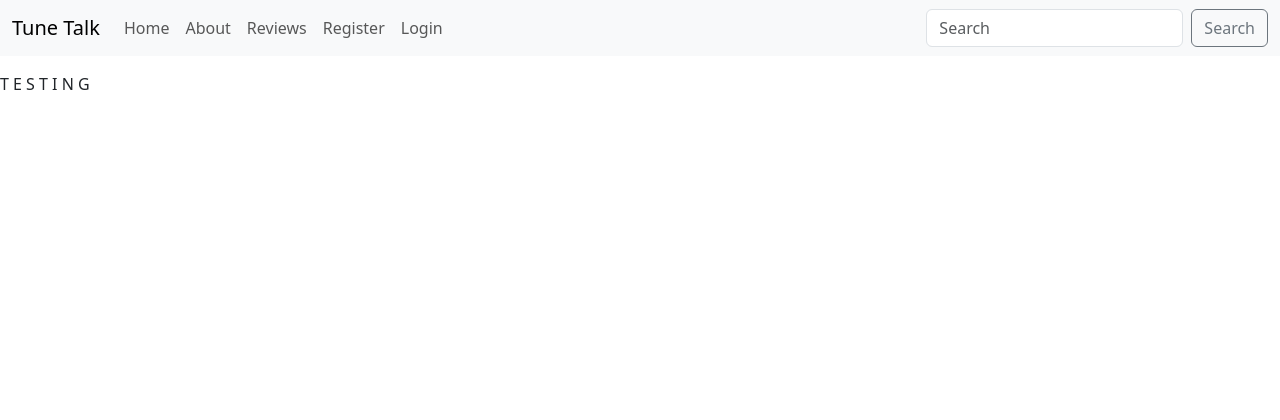
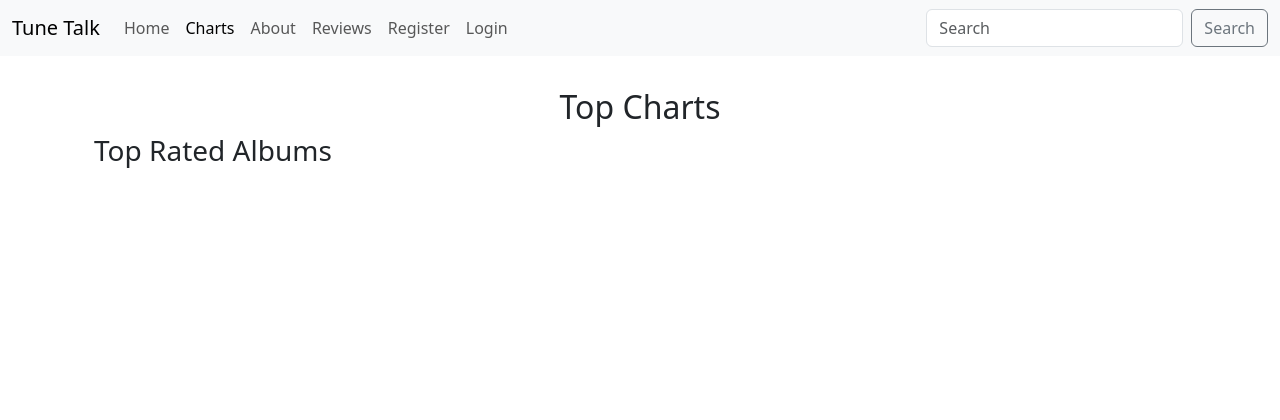
Before and after one commit to xnaavii/tune-talk-pp4, a Django app: page /charts/ in a window 1280 px wide. Shown: the top 420 px of the page. Run offline with Django 5.2, Linux system fonts and the light colour scheme; data that the repository does not hold is empty.

Commit message:
add top rated albums chart

```diff
--- a/charts/templates/charts/charts.html
+++ b/charts/templates/charts/charts.html
@@ -1,6 +1,26 @@
 {% extends 'base.html' %}
 {% block content %}
-{% for test in tests %}
-{{test}}
-{% endfor %}
+<div class="container">
+    <div class="container">
+        <h2 class="text-center mt-3">Top Charts</h2>
+
+        <div class="row">
+            <!-- Top Rated Albums -->
+            <div class="col-md-6">
+                <h3>Top Rated Albums</h3>
+                <ul class="list-group">
+                    {% for album in top_albums %}
+                    <li class="list-group-item d-flex justify-content-between align-items-center">
+                        <div>
+                            <a href="{% url 'album_detail' album_id=album.album_id %}" class="text-decoration-none">
+                                <img src="{{ album.artwork }}" alt="{{ album.title }}" class="img-fluid rounded" style="width: 50px; height: 50px;">
+                            </a>
+                            <strong>{{ album.title }}</strong>
+                        </div>
+                        <span class="badge bg-primary rounded-pill">{{ album.average_rating|floatformat:1 }}</span>
+                    </li>
+                    {% endfor %}
+                </ul>
+            </div>
+</div>
 {% endblock content %}
--- a/charts/views.py
+++ b/charts/views.py
@@ -4,8 +4,9 @@
 # Create your views here.
 def charts(request):
 
-    tests = "TESTING"
-
-    context = {"tests": tests}
+    # Fetch the top 5 albums based on average rating
+    top_albums = Album.objects.annotate(average_rating=Avg('reviews__rating')).filter(average_rating__lte=5)
+    top_albums = top_albums.order_by('-average_rating')[:10]
+    context = {"top_albums": top_albums}
 
     return render(request, "charts/charts.html", context)
--- a/templates/base.html
+++ b/templates/base.html
@@ -27,6 +27,9 @@
             <ul class="navbar-nav me-auto mb-2 mb-lg-0">
             <li class="nav-item">
                 <a class="nav-link {% if request.path == '/' %}active{% endif %}" aria-current="page" href="{% url 'home' %}">Home</a>
+            </li>
+            <li class="nav-item">
+                <a class="nav-link {% if request.path == '/charts/' %}active{% endif %}" aria-current="page" href="{% url 'charts' %}">Charts</a>
             </li>
             <li class="nav-item">
                 <a class="nav-link {% if request.path == '/about/' %}active{% endif %}" href="{% url "about_page" %}">About</a>
```
Also changed, not shown: 1 other file.
